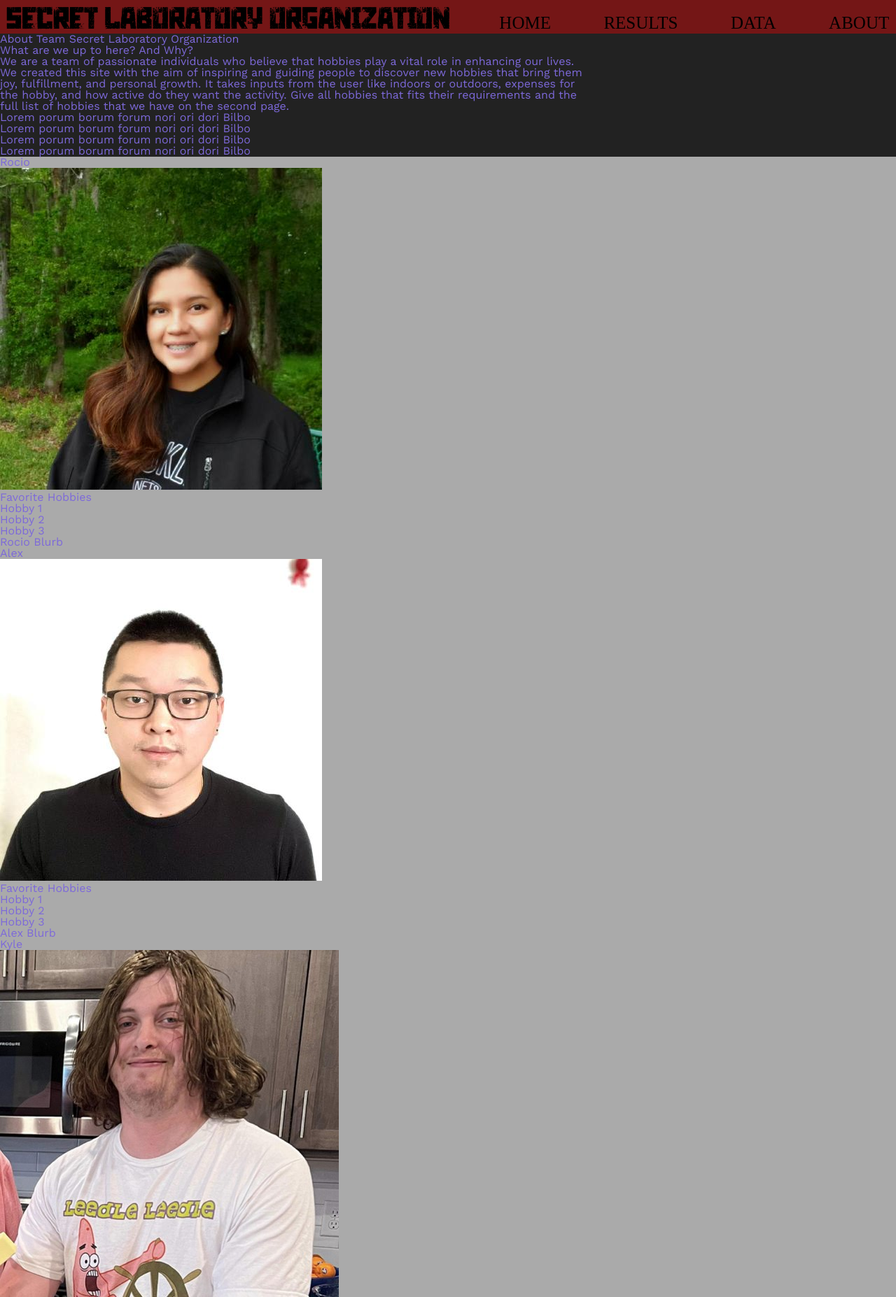
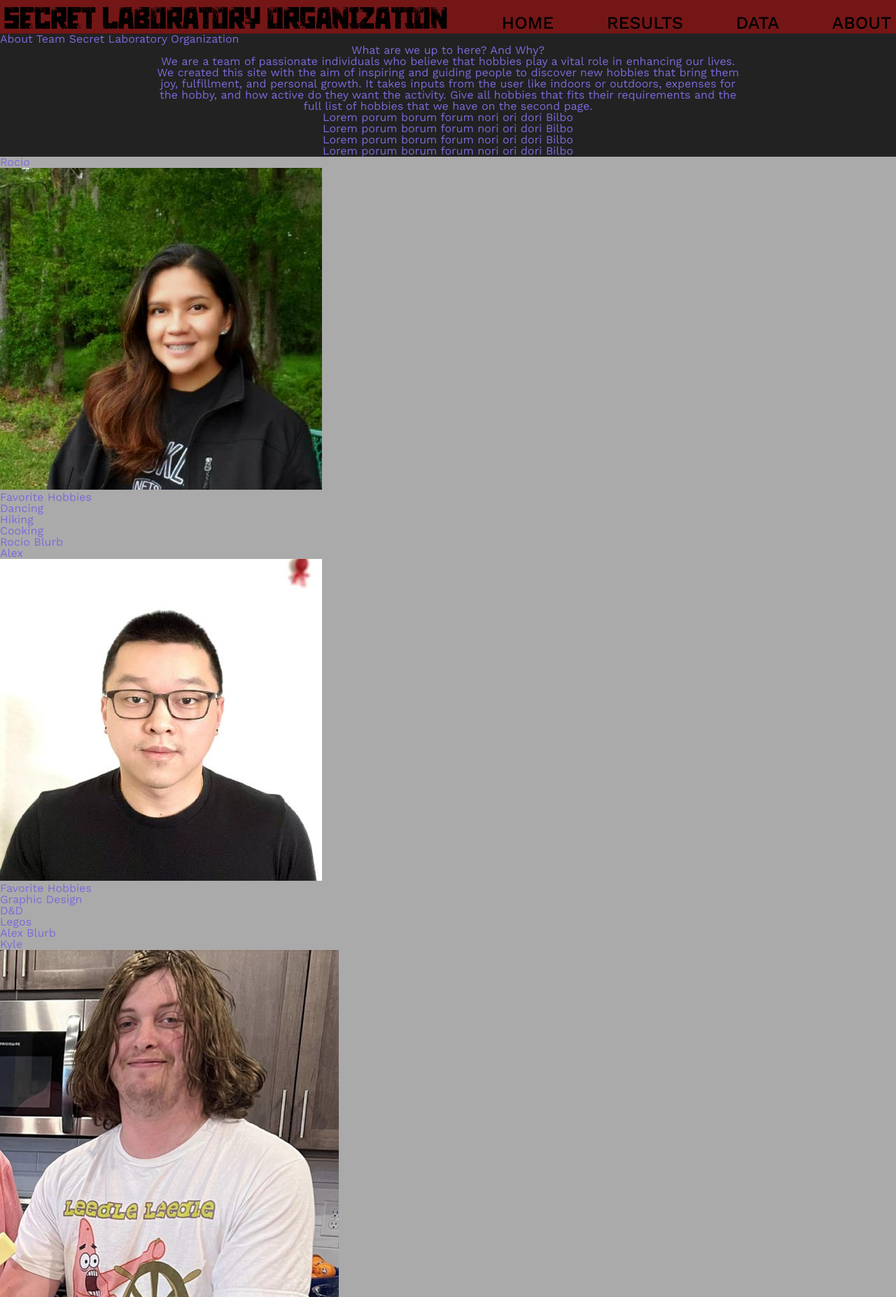
Before and after one commit to Secret-Laboratory-Org/Final-Project-Repo, a plain HTML site: page about.html in a window 1280 px wide. Shown: the top 1854 px of the page at 70% size. Drawn offline with nearby package versions, Linux system fonts and the light colour scheme.

Commit message:
updated some html to fix nav bar, fixed the issue with the format of the index page

```diff
--- a/about.html
+++ b/about.html
@@ -52,9 +52,9 @@
         <div class="teamMemberAbout" id="personalAbout">
           <h4 class="hFour" id="favHobbies">Favorite Hobbies</h4>
           <ul>
-            <li>Hobby 1</li>
-            <li>Hobby 2</li>
-            <li>Hobby 3</li>
+            <li>Dancing</li>
+            <li>Hiking</li>
+            <li>Cooking</li>
           </ul>
           <p>Rocio Blurb</p>
         </div>
@@ -64,9 +64,9 @@
           <div class="teamMemberAbout" id="personalAbout">
             <h4 class="hFour" id="favHobbies">Favorite Hobbies</h4>
             <ul>
-              <li>Hobby 1</li>
-              <li>Hobby 2</li>
-              <li>Hobby 3</li>
+              <li>Graphic Design</li>
+              <li>D&D</li>
+              <li>Legos</li>
             </ul>
             <p>Alex Blurb</p>
           </div>
@@ -76,9 +76,9 @@
           <div class="teamMemberAbout" id="personalAbout">
             <h4 class="hFour" id="favHobbies">Favorite Hobbies</h4>
             <ul>
-              <li>Hobby 1</li>
-              <li>Hobby 2</li>
-              <li>Hobby 3</li>
+              <li>Video Games</li>
+              <li>Comic Con's</li>
+              <li>Boardgames</li>
             </ul>
             <p>Kyle Blurb</p>
           </div>
--- a/css/style.css
+++ b/css/style.css
@@ -1,6 +1,5 @@
 /** The following segment added 24MAY 0300 EST by Jon to style the Nav Bar **/
 body {
-  margin: 0;
   background: #222;
   font-family: 'Work Sans', sans-serif;
   font-weight: 400;
@@ -20,13 +19,13 @@ header::after {
 
 .navContainer {
   display: flex;
-  justify-content: center;
+  justify-content: space-evenly;
   align-items: baseline;
 }
 
 #brandText {
   display: flex;
-  font-family: chernobyl;
+  font-family: 'Chernobyl';
   color: #000000;
   font-size: 40px;
 }
@@ -39,7 +38,7 @@ nav li {
   display: inline-block;
   margin-left: 70px;
   padding-top: 20px;
-  font-family: sov;
+  font-family: 'Work Sans';
   /*** This is important for the dynamic hover over list items ***/
   position: relative;
   font-weight: 500;
@@ -70,15 +69,53 @@ nav a:hover::before {
   width: 100%;
 }
 
+#hobbyForm {
+  background-color: #f2f2f2;
+  padding: 20px;
+  width: 300px;
+  float: left;
+}
+
+
+
 @font-face {
   font-family: 'Chernobyl';
   src: url(/fonts/chernobyl.otf) format("opentype");
-  /*
+}
+
+@font-face {
+  font-family: 'Khokhloma';
   src: url(/fonts/khokhloma.ttf) format("truetype");
+}
+
+@font-face {
+  font-family: 'KhokhlomaHollow';
   src: url(/fonts/khokhlomahollow.ttf) format("truetype");
+}
+
+@font-face {
+  font-family: 'SovietProgram-Bold';
   src: url(/fonts/sovietprogram-bold.ttf) format("truetype");
+}
+
+@font-face {
+  font-family: 'SovietProgram-BoldItalic';
   src: url(/fonts/sovietprogram-bolditalic.ttf) format("truetype");
+}
+
+@font-face {
+  font-family: 'SovietProgram-Italic';
   src: url(/fonts/sovietprogram-italic.ttf) format("truetype");
+}
+
+@font-face {
+  font-family: 'SovietProgram';
   src: url(/fonts/sovietprogram.ttf) format("truetype");
-*/
 }
+
+.textSection {
+  display: flex;
+  flex-direction: column;
+  text-align: center;
+  justify-content: center;
+}
```
Also changed, not shown: index.html (+19 -3 lines), 1 other file.
